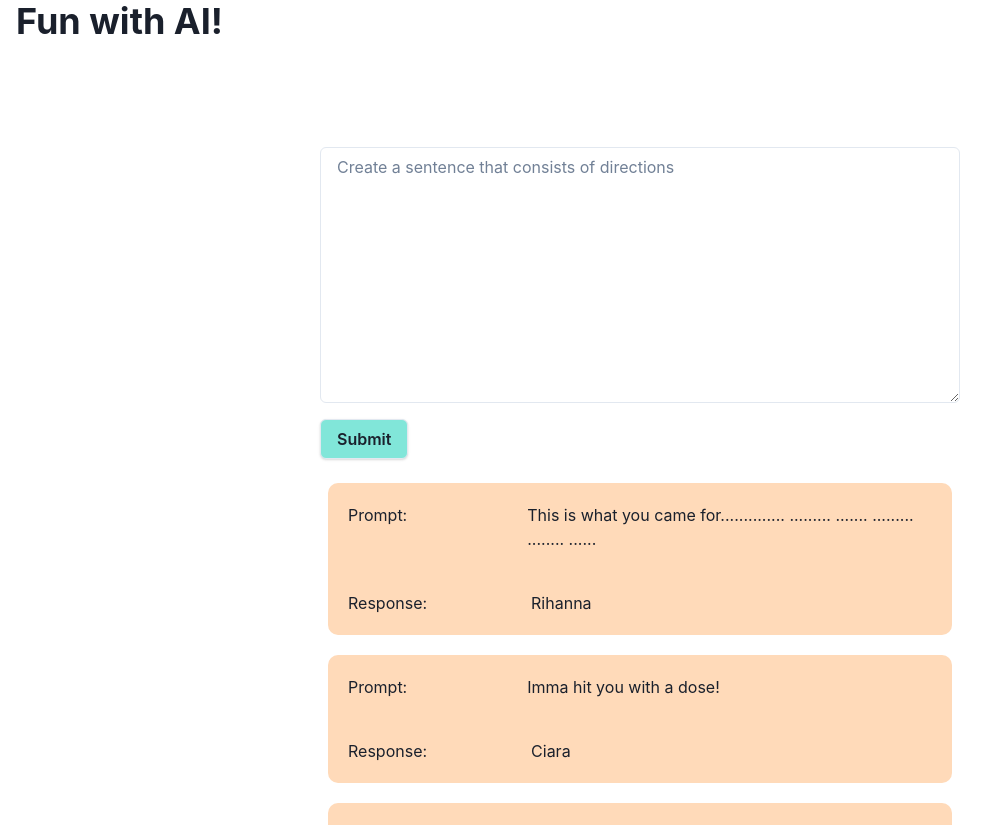
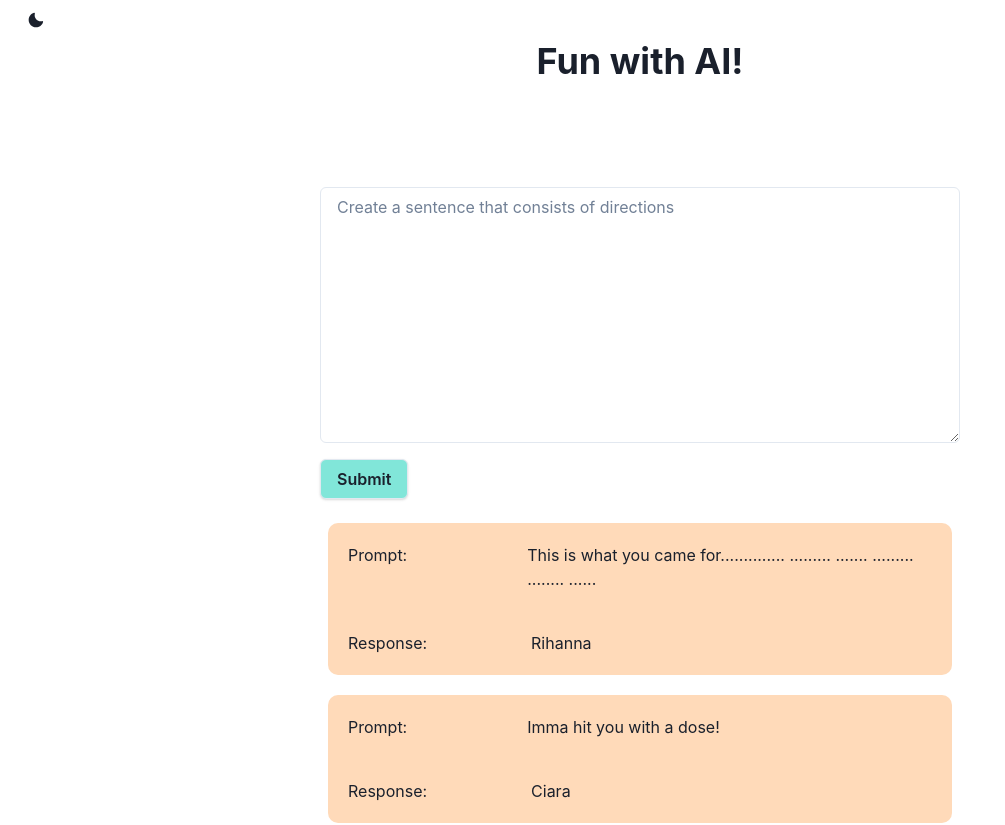
Before and after one commit to Johnnie71/OpenAI, a Next.js app: page / in a window 1280 px wide. Shown: the top 825 px of the page, without its empty margins (0-1005 px from the left). Built offline with nearby package versions, Linux system fonts and the light colour scheme.

Commit message:
changed toggle and header around

```diff
--- a/components/Form/AI/AI.jsx
+++ b/components/Form/AI/AI.jsx
@@ -1,7 +1,8 @@
 import { useState } from "react";
 import Form from "../Form";
 import List from "../OutputList/List";
-import { Container, Heading, Flex } from "@chakra-ui/react";
+import { Container, Flex, Heading } from "@chakra-ui/react";
+import ThemeToggle from "../ThemeToggler/ThemeToggle";
 
 const AI = () => {
 	const [results, setResults] = useState([]);
@@ -15,7 +16,10 @@ const AI = () => {
 
 	return (
 		<Container maxW="container.xl">
-			<Heading>Fun with AI!</Heading>
+			<ThemeToggle />
+			<Flex align="center" justify="center">
+				<Heading>Fun with AI!</Heading>
+			</Flex>
 			<Form setResults={setResultsHandler} />
 			<List results={results} />
 		</Container>
```
